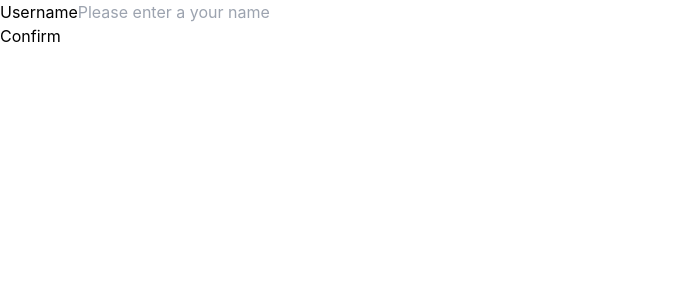
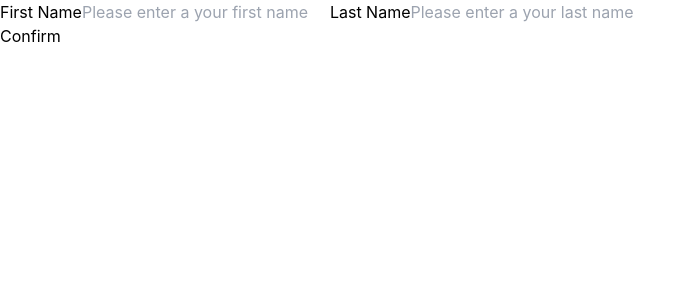
Before and after one commit to MrBroadie/bingoapp, a React (Create React App) app in the folder bingo-app-fe/: page / in a window 1280 px wide. Shown: the top 300 px of the page, without its empty margins (0-695 px from the left). Built offline with nearby package versions, Linux system fonts and the light colour scheme; no server answers.

Commit message:
username functionality works

```diff
--- a/bingo-app-fe/src/BingoLogic/BingoButton.jsx
+++ b/bingo-app-fe/src/BingoLogic/BingoButton.jsx
@@ -14,7 +14,7 @@ function BingoButton({socket, username, room}) {
     useEffect(() => {
         setCSSClass(unclickedCSS)
         socket.on("bingoMessageSent", () => {
-          console.log("socket called client")
+          console.log(username, "has called BINGO")
         })
     }, [])
 
--- a/bingo-app-fe/src/pages/BoardPage.jsx
+++ b/bingo-app-fe/src/pages/BoardPage.jsx
@@ -13,26 +13,27 @@ function BoardPage() {
 
     const room = "GlobalLogicBingo"
     const [userHasAttemptedUsername, setUserHasAttemptedUsername] = useState(false);
-    const [username, setUsername] = useState(null)
+    const [singleSocketUser, setSingleSocketUser] = useState({
+        username: "",
+        id: "",
+      });
     const [currentUsers, setCurrentUsers] = useState([]);
 
     useEffect(() => {
-        socket.emit('join_room', room, username)
+        socket.emit('join_room', room, singleSocketUser.username)
         //get all users in a room
-        setCurrentUsers(['Sam', 'Jim'])
-    }, [])
-
-
-    useEffect(() => {
-        console.log('username', username)
-        console.log('currentUsers', currentUsers)
-        }, [username, currentUsers])
+        socket.on("newUsernameAdded", (listOfUsers) => {
+            console.log('List of users react', listOfUsers)
+            setCurrentUsers(listOfUsers);
+        });
+        console.log(singleSocketUser.username)
+    }, [singleSocketUser.username])
 
     return (
     <>
-        {!username ? <ShowModal
-            setUsername={setUsername}
+        {!singleSocketUser.username ? <ShowModal
             currentUsers={currentUsers}
+            setSingleSocketUser={setSingleSocketUser}
             setCurrentUsers={setCurrentUsers}
             userHasAttemptedUsername={userHasAttemptedUsername}
             setUserHasAttemptedUsername={setUserHasAttemptedUsername}/> :
@@ -47,7 +48,7 @@ function BoardPage() {
                 </div>
             </main>
             <div className='flex items-center justify-center mt-6  '>
-                <BingoButton socket={socket} username={username} room={room}/>
+                <BingoButton socket={socket} username={singleSocketUser.username} room={room}/>
             </div>
         </div>}
     </>
--- a/bingo-app-fe/src/pages/ShowModal.jsx
+++ b/bingo-app-fe/src/pages/ShowModal.jsx
@@ -1,28 +1,29 @@
 import React from 'react'
 
 function ShowModal({
-    setUsername,
+    currentUsers,
+    setSingleSocketUser,
     userHasAttemptedUsername,
     setUserHasAttemptedUsername,
-    currentUsers,
-    setCurrentUsers
 }) {
 
 
     const handleSetUsername = (event) => {
             event.preventDefault();
             const usernameInput = event.target.usernameInput.value
+            event.target.usernameInput.value = ""
             const usernameFormatted = usernameInput[0].toUpperCase() + usernameInput.slice(1).toLowerCase()
             if (checkUsernameExists(currentUsers, usernameInput)){
-                setUsername(usernameFormatted)
-                //set socket users in a room
-                setCurrentUsers([...currentUsers, usernameFormatted]);
+                setSingleSocketUser((prevState) => ({
+                    ...prevState,
+                    username: usernameFormatted
+                }));
             }
         }
 
         const checkUsernameExists = (currUsers, socketUser) => {
-            console.log(currUsers, socketUser);
-            const checkUserArr = currUsers.filter((user) => socketUser.toLowerCase() === user.toLowerCase())
+            if(currUsers === undefined) return true
+            const checkUserArr = currUsers.filter((user) => socketUser.toLowerCase() === user.username.toLowerCase())
             if(checkUserArr.length === 0) return true
             setUserHasAttemptedUsername(true);
           };
@@ -32,8 +33,10 @@ function ShowModal({
         {userHasAttemptedUsername && <p>Username already exists, please enter another name</p>}
         <form className="" onSubmit={handleSetUsername}>
             <div className="">
-                <label>Username</label>
-                <input className=""  name="usernameInput" placeholder="Please enter a your name"></input>
+                <label>First Name</label>
+                <input className=""  name="usernameInput" placeholder="Please enter a your first name"></input>
+                <label>Last Name</label>
+                <input className=""  name="lastName" placeholder="Please enter a your last name"></input>
             </div>
             <button type="submit" className="">Confirm</button>
         </form>
```
Also changed, not shown: 1 other file (tests, documents, lock files or other folders).
